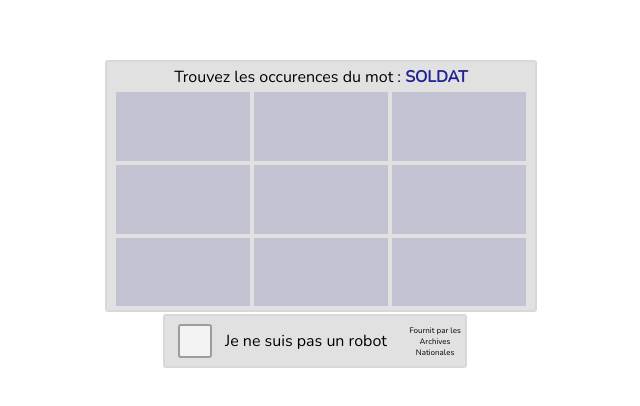
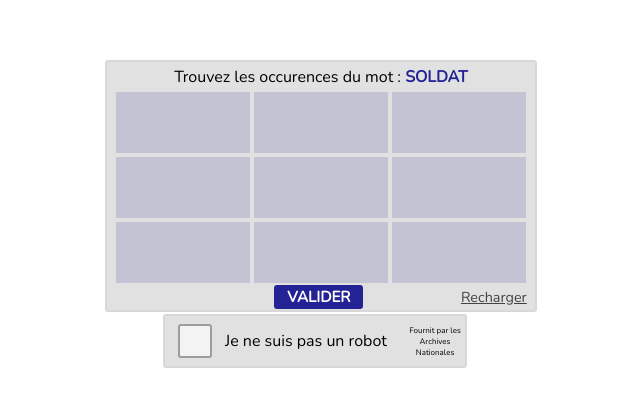
Before and after one commit to proust96/CapchaAN, a plain HTML site: page index.html in a window 1280 px wide. Shown: the part 126-532 px from the top of the page, without its empty margins (37-677 px from the left). Drawn offline with nearby package versions, Linux system fonts and the light colour scheme.

Commit message:
buttons added

```diff
--- a/script.js
+++ b/script.js
@@ -1,6 +1,8 @@
 var TEXT_ROBOT = "Je ne suis pas un robot";
 var TEXT_POWERED = "Fournit par les Archives Nationales";
 var TEXT_TOOLTIP_TITLE = 'Trouvez les occurences du mot : <span class="word_to_find">SOLDAT</span>';
+var TEXT_VALIDER = 'VALIDER';
+var TEXT_NEW = "Recharger";
 
 $( document ).ready(function() {
     $captcha = $("#captcha");
@@ -23,6 +25,10 @@ function createVerificationTooltip($tooltip){
     for (let index = 0; index < 9; index++) {
         $pBox.append('<div class="tooltip_picture_box_'+index+'"><img src="" /></div>')
     }
+    $tooltip.append('<div class="tooltip_buttons"></div>');
+    $tooltip.children().last().append('<div></div>');
+    $tooltip.children().last().append('<div class="tooltip_button_OK_box"><div class="btnOK">'+TEXT_VALIDER+'</div></div>');
+    $tooltip.children().last().append('<div class="tooltip_link_new_box"><div class="linkNew">'+TEXT_NEW+'</div></div>');
 }
 
 function addListeners(){
--- a/style.css
+++ b/style.css
@@ -23,7 +23,7 @@ html, body{
     text-align: center;
 }
 .tooltip_pictures_box {
-    flex: 0 0 90%;
+    flex: 0 0 79%;
     display: flex;
     flex-direction: row;
     flex-wrap: wrap;
@@ -41,6 +41,46 @@ html, body{
 }
 .tooltip_pictures_box>div.selected {
     border: 2px solid #232395;
+}
+.tooltip_buttons {
+    padding-top: 5px;
+    flex: 0 0 10%;
+    display: flex;
+    flex-direction: row;
+}
+.tooltip_buttons>div {
+    flex: 0 0 33%;
+}
+.tooltip_link_new_box {
+    align-self: center;
+    text-align: right;
+    font-size: 0.9em;
+    color: #434343;
+    text-decoration: underline;
+}
+.linkNew{
+    cursor: pointer;
+    display: inline;
+}
+.tooltip_button_OK_box {
+    align-self: center;
+    text-align: center;
+}
+.btnOK {
+    background-color: #232395;
+    width: 85px;
+    text-align: center;
+    border-radius: 3px;
+    color: white;
+    font-weight: 600;
+    font-size: 0.95em;
+    cursor: pointer;
+    border: 2px solid transparent;
+    margin: auto;
+    transition: 0.25s all ease;
+}
+.btnOK:hover {
+    background-color: #232395c9;
 }
 span.word_to_find {
     color: #232395;
```
Also changed, not shown: img/1.png (added), img/2.png (added), img/3.png (added), img/4.png (added), img/5.png (added).
